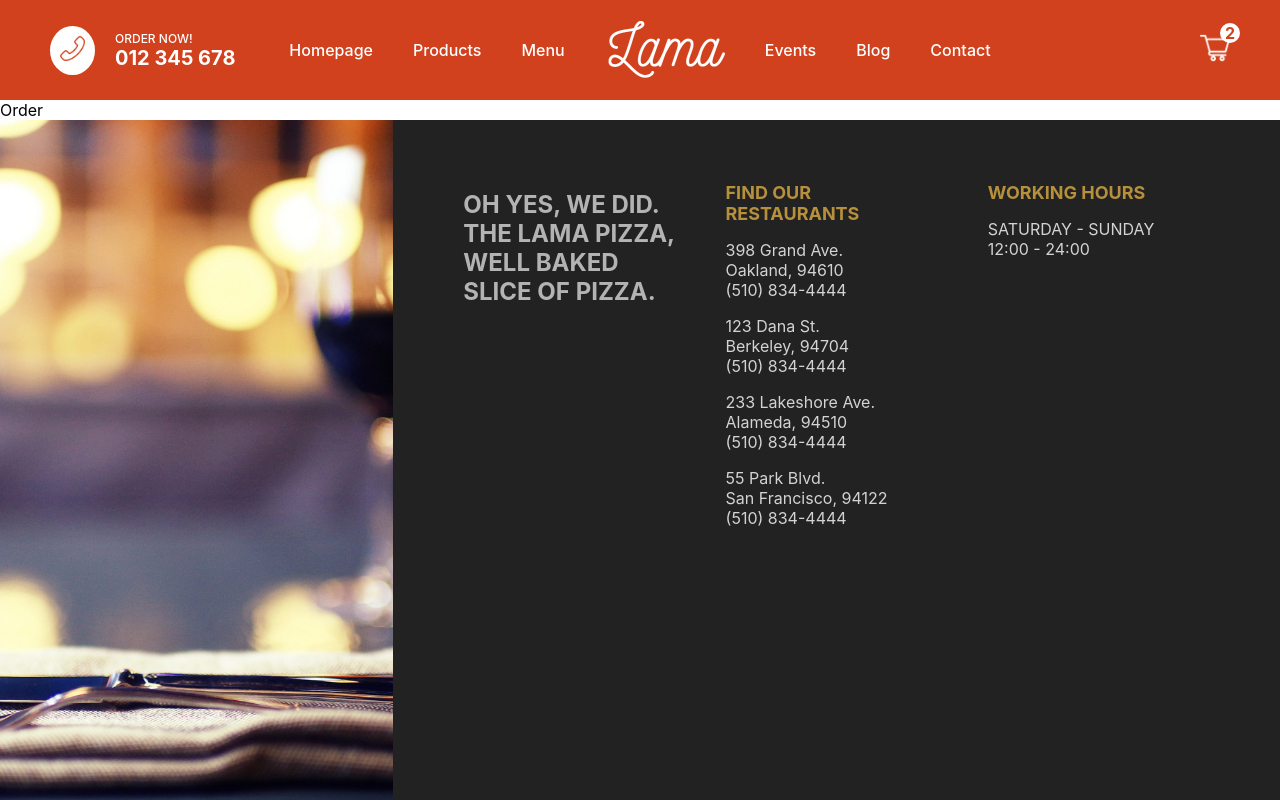
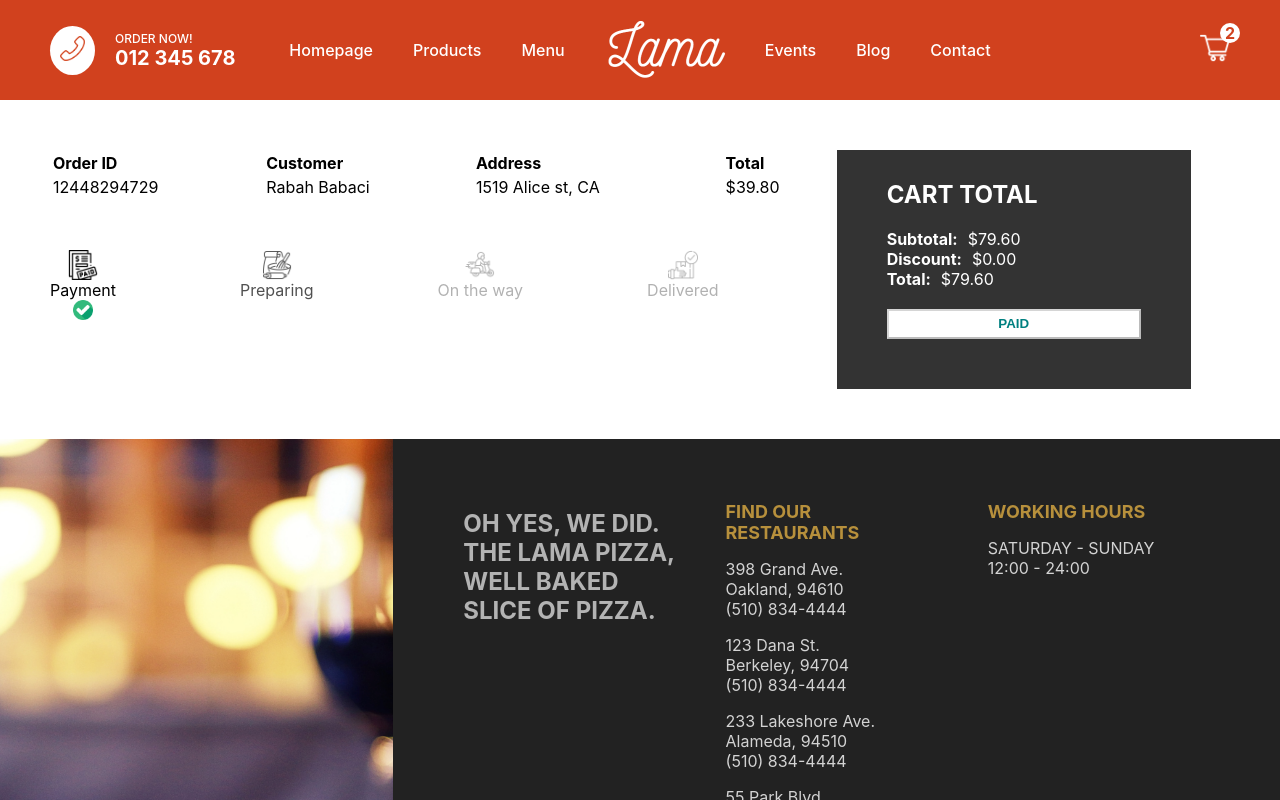
Before and after one commit to rbabaci1/my-restaurant, a Next.js app: page /orders/1 in a window 1280 px wide. Shown: the top 800 px of the page. Built offline with nearby package versions, Linux system fonts and the light colour scheme.

Commit message:
layout and style the order page

```diff
--- a/pages/orders/[id].js
+++ b/pages/orders/[id].js
@@ -1,7 +1,142 @@
-import React from 'react';
+import Image from 'next/image';
+import styles from '../../styles/Order.module.css';
 
 function Order() {
-  return <div>Order</div>;
+  const status = 0;
+
+  const statusClass = index => {
+    if (index - status < 1) return styles.done;
+    if (index - status === 1) return styles.inProgress;
+    if (index - status > 1) return styles.undone;
+  };
+
+  return (
+    <div className={styles.container}>
+      <div className={styles.left}>
+        <div className={styles.row}>
+          <table className={styles.table}>
+            <tr className={styles.trTitle}>
+              <th>Order ID</th>
+              <th>Customer</th>
+              <th>Address</th>
+              <th>Total</th>
+            </tr>
+            <tr className={styles.tr}>
+              <td>
+                <span className={styles.id}>12448294729</span>
+              </td>
+              <td>
+                <span className={styles.name}>Rabah Babaci</span>
+              </td>
+              <td>
+                <span className={styles.address}>1519 Alice st, CA</span>
+              </td>
+
+              <td>
+                <span className={styles.total}>$39.80</span>
+              </td>
+            </tr>
+          </table>
+        </div>
+
+        <div className={styles.row}>
+          <div className={statusClass(0)}>
+            <Image
+              src='/images/paid.png'
+              alt='paid status'
+              width={30}
+              height={30}
+            />
+            <span>Payment</span>
+            <div className={styles.checkedIcon}>
+              <Image
+                className={styles.checkedIcon}
+                src='/images/checked.png'
+                alt='checked'
+                width={20}
+                height={20}
+              />
+            </div>
+          </div>
+
+          <div className={statusClass(1)}>
+            <Image
+              src='/images/bake.png'
+              alt='paid status'
+              width={30}
+              height={30}
+            />
+            <span>Preparing</span>
+            <div className={styles.checkedIcon}>
+              <Image
+                className={styles.checkedIcon}
+                src='/images/checked.png'
+                alt='checked'
+                width={20}
+                height={20}
+              />
+            </div>
+          </div>
+
+          <div className={statusClass(2)}>
+            <Image
+              src='/images/bike.png'
+              alt='paid status'
+              width={30}
+              height={30}
+            />
+            <span>On the way</span>
+            <div className={styles.checkedIcon}>
+              <Image
+                className={styles.checkedIcon}
+                src='/images/checked.png'
+                alt='checked'
+                width={20}
+                height={20}
+              />
+            </div>
+          </div>
+
+          <div className={statusClass(3)}>
+            <Image
+              src='/images/delivered.png'
+              alt='paid status'
+              width={30}
+              height={30}
+            />
+            <span>Delivered</span>
+            <div className={styles.checkedIcon}>
+              <Image
+                className={styles.checkedIcon}
+                src='/images/checked.png'
+                alt='checked'
+                width={20}
+                height={20}
+              />
+            </div>
+          </div>
+        </div>
+      </div>
+
+      <div className={styles.right}>
+        <div className={styles.wrapper}>
+          <h2 className={styles.title}>CART TOTAL</h2>
+          <div className={styles.totalText}>
+            <b className={styles.totalTextTitle}>Subtotal:</b>$79.60
+          </div>
+          <div className={styles.totalText}>
+            <b className={styles.totalTextTitle}>Discount:</b>$0.00
+          </div>
+          <div className={styles.totalText}>
+            <b className={styles.totalTextTitle}>Total:</b>$79.60
+          </div>
+          <button className={styles.button} disabled>
+            PAID
+          </button>
+        </div>
+      </div>
+    </div>
+  );
 }
 
 export default Order;
--- a/styles/Cart.module.css
+++ b/styles/Cart.module.css
@@ -12,7 +12,7 @@
   flex: 1;
 }
 
-.left table {
+.table {
   width: 100%;
   border-spacing: 20px;
 }
--- /dev/null
+++ b/styles/Order.module.css
@@ -0,0 +1,83 @@
+.container {
+  padding: 50px;
+  display: flex;
+}
+
+.left {
+  flex: 2;
+}
+
+.table {
+  width: 100%;
+  text-align: left;
+  margin-bottom: 50px;
+}
+
+.row:last-child {
+  display: flex;
+  justify-content: space-between;
+  width: 85%;
+}
+
+.done {
+  display: flex;
+  flex-direction: column;
+  align-items: center;
+}
+
+.inProgress {
+  display: flex;
+  flex-direction: column;
+  align-items: center;
+  animation: inProgress 1s ease infinite alternate;
+}
+
+@keyframes inProgress {
+  from {
+    opacity: 0;
+  }
+  to {
+    opacity: 1;
+  }
+}
+
+.undone {
+  display: flex;
+  flex-direction: column;
+  align-items: center;
+  opacity: 0.3;
+}
+
+.undone .checkedIcon,
+.inProgress .checkedIcon {
+  display: none;
+}
+
+.right {
+  flex: 1;
+}
+
+.wrapper {
+  width: 90%;
+  max-height: 300px;
+  background-color: #333;
+  padding: 50px;
+  padding-top: 10px;
+  display: flex;
+  flex-direction: column;
+  justify-content: space-between;
+  color: white;
+}
+
+.totalTextTitle {
+  margin-right: 10px;
+}
+
+.button {
+  background-color: white;
+  height: 30px;
+  color: teal;
+  font-weight: bold;
+  margin-top: 20px;
+  cursor: not-allowed;
+}
```
